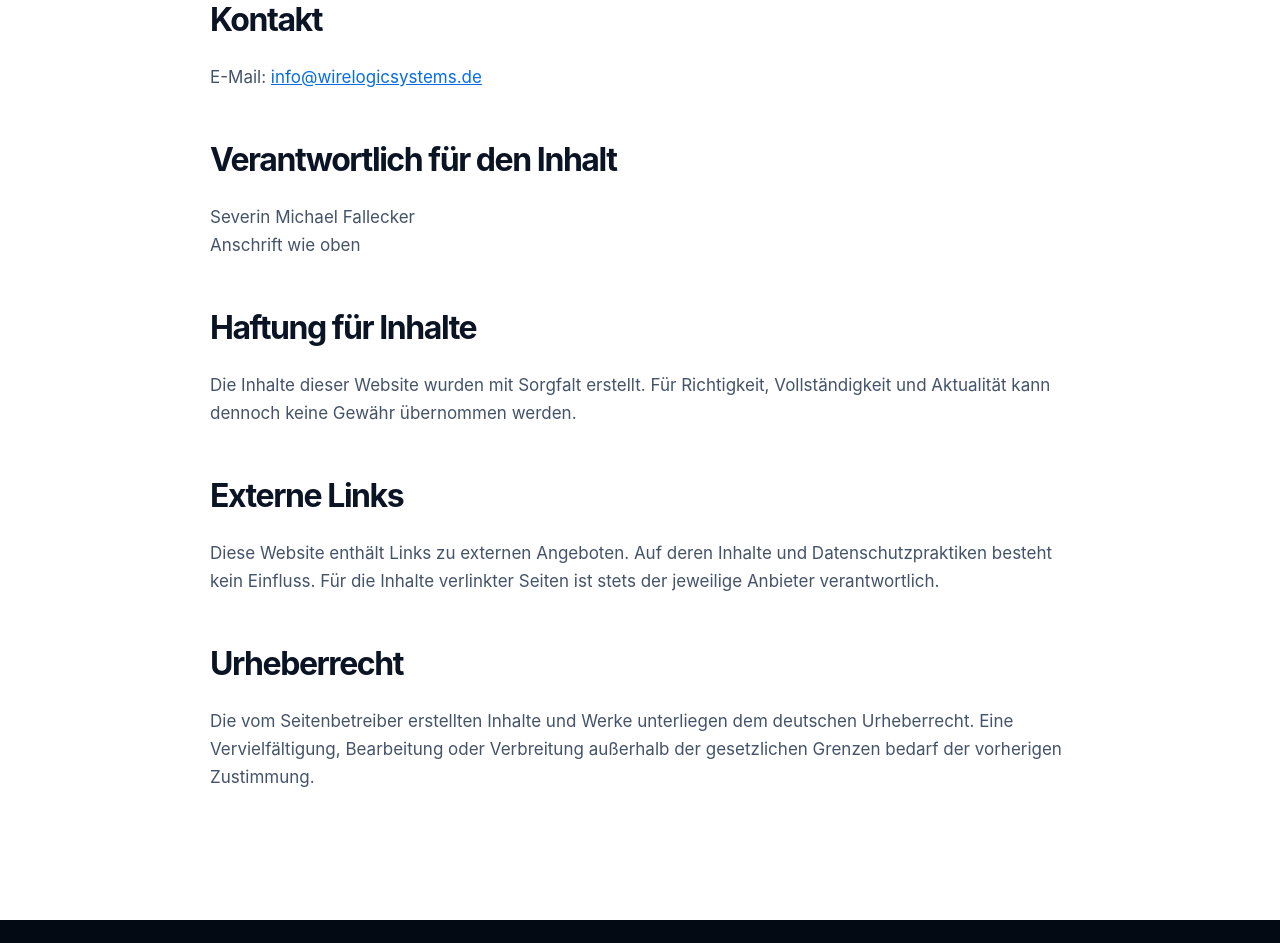
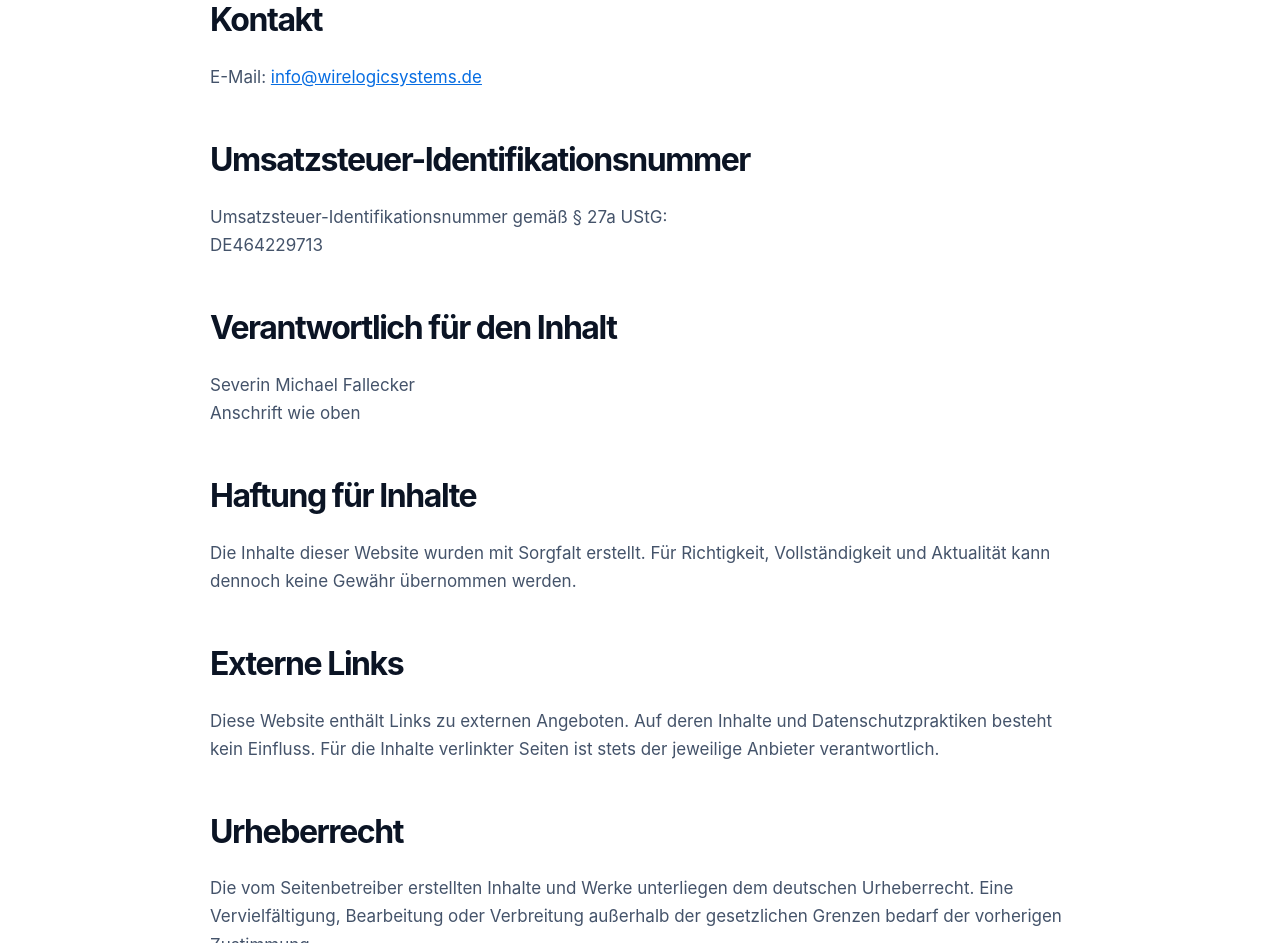
Before and after one commit to SeverinFallecker1/wirelogic-website, a plain HTML site: page impressum.html in a window 1280 px wide. Shown: the part 889-1832 px from the top of the page. Drawn offline with Linux system fonts and the light colour scheme.

Commit message:
Add VAT ID to imprint

```diff
--- a/impressum.html
+++ b/impressum.html
@@ -14,6 +14,7 @@
     <h2>Angaben gemäß § 5 DDG</h2>
     <p><strong>WireLogic Systems</strong><br>Inhaber: Severin Michael Fallecker<br>Schlierseerstr. 73<br>83703 Gmund am Tegernsee<br>Deutschland</p>
     <h2>Kontakt</h2><p>E-Mail: <a href="mailto:info@wirelogicsystems.de">info@wirelogicsystems.de</a></p>
+    <h2>Umsatzsteuer-Identifikationsnummer</h2><p>Umsatzsteuer-Identifikationsnummer gemäß § 27a UStG:<br>DE464229713</p>
     <h2>Verantwortlich für den Inhalt</h2><p>Severin Michael Fallecker<br>Anschrift wie oben</p>
     <h2>Haftung für Inhalte</h2><p>Die Inhalte dieser Website wurden mit Sorgfalt erstellt. Für Richtigkeit, Vollständigkeit und Aktualität kann dennoch keine Gewähr übernommen werden.</p>
     <h2>Externe Links</h2><p>Diese Website enthält Links zu externen Angeboten. Auf deren Inhalte und Datenschutzpraktiken besteht kein Einfluss. Für die Inhalte verlinkter Seiten ist stets der jeweilige Anbieter verantwortlich.</p>
```
